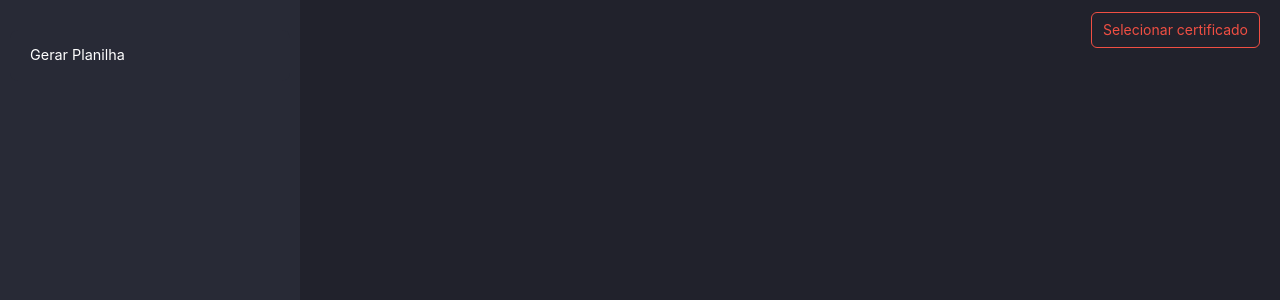
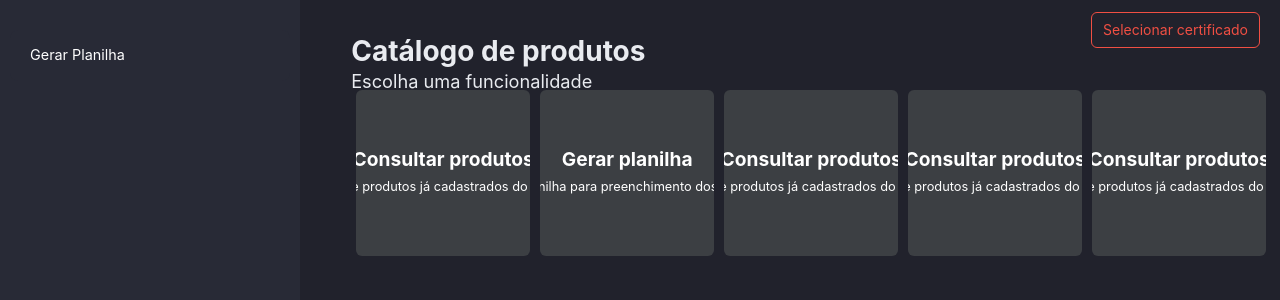
Before and after one commit to funchaal/comex-utils, a React (Vite) app in the folder frontend/cadastro-de-produtos/: page / in a window 1280 px wide. Shown: the top 300 px of the page. Built offline with nearby package versions, Linux system fonts and the light colour scheme.

Commit message:
add home page

```diff
--- a/frontend/cadastro-de-produtos/src/App.jsx
+++ b/frontend/cadastro-de-produtos/src/App.jsx
@@ -28,8 +28,8 @@ function App() {
       <Menu />
       <div className='main'>
         <Routes>
-          {/* <Route path="/" element={<Home />} /> */}
-          <Route path="/gerar-planilha" element={<GerarPlanilha />} index/>
+          <Route path="/" element={<Home />} />
+          <Route path="/gerar-planilha" element={<GerarPlanilha />}/>
         </Routes>
       </div>
     </CustomProvider>
```
